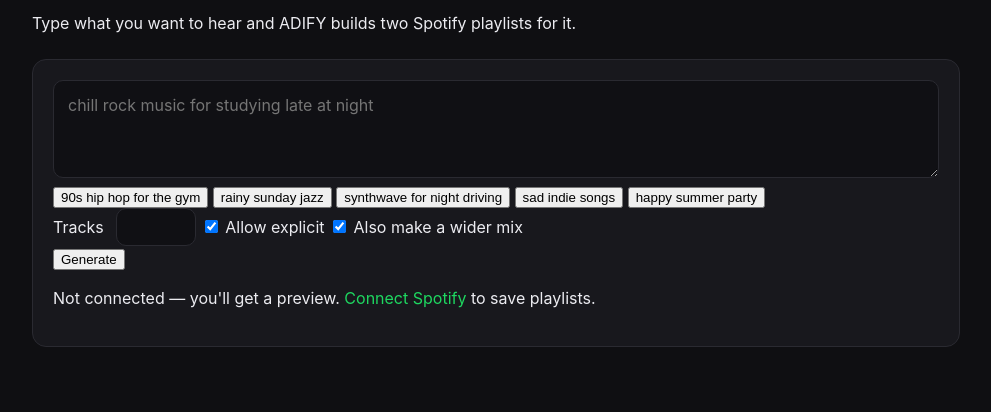
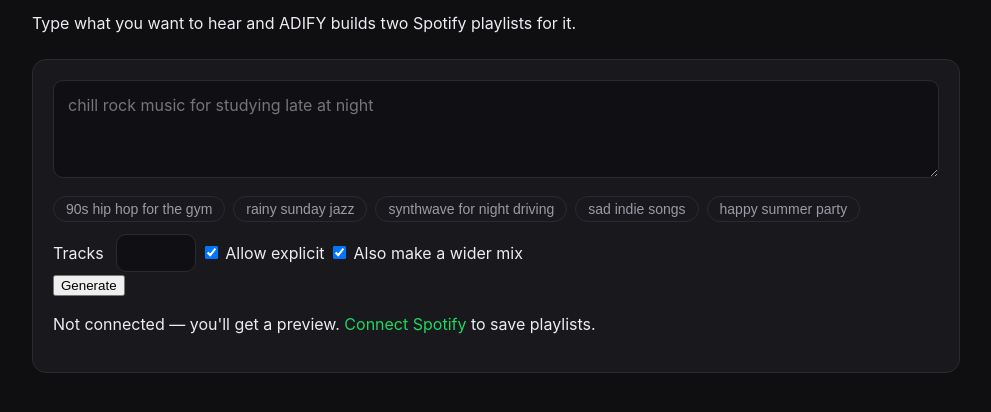
Before and after one commit to dykyivladk1/adify-ai, a Flask app: template adify/templates/index.html in a window 1280 px wide. Shown: the part 230-642 px from the top of the page, without its empty margins (144-1135 px from the left). Run offline with Flask 3, Linux system fonts and the light colour scheme; the template is opened without the code that fills it, so the values that code supplies are empty; parts of the project's set-up code (start-up, migrations or seed data) failed here and were passed over.

Commit message:
css for .examples

```diff
--- a/adify/static/style.css
+++ b/adify/static/style.css
@@ -56,3 +56,16 @@ textarea, input[type=number] {
 }
 textarea:focus, input:focus { outline: 2px solid var(--accent); border-color: transparent; }
 input[type=number] { width: 80px; margin-left: 8px; padding: 6px 8px; }
+
+.examples { display: flex; flex-wrap: wrap; gap: 8px; margin: 12px 0; }
+.chip {
+  background: transparent;
+  border: 1px solid var(--line);
+  color: var(--muted);
+  border-radius: 999px;
+  padding: 4px 12px;
+  font-size: 14px;
+  cursor: pointer;
+}
+.chip:hover { color: var(--text); border-color: var(--muted); }
+.chip.static { cursor: default; }
```
